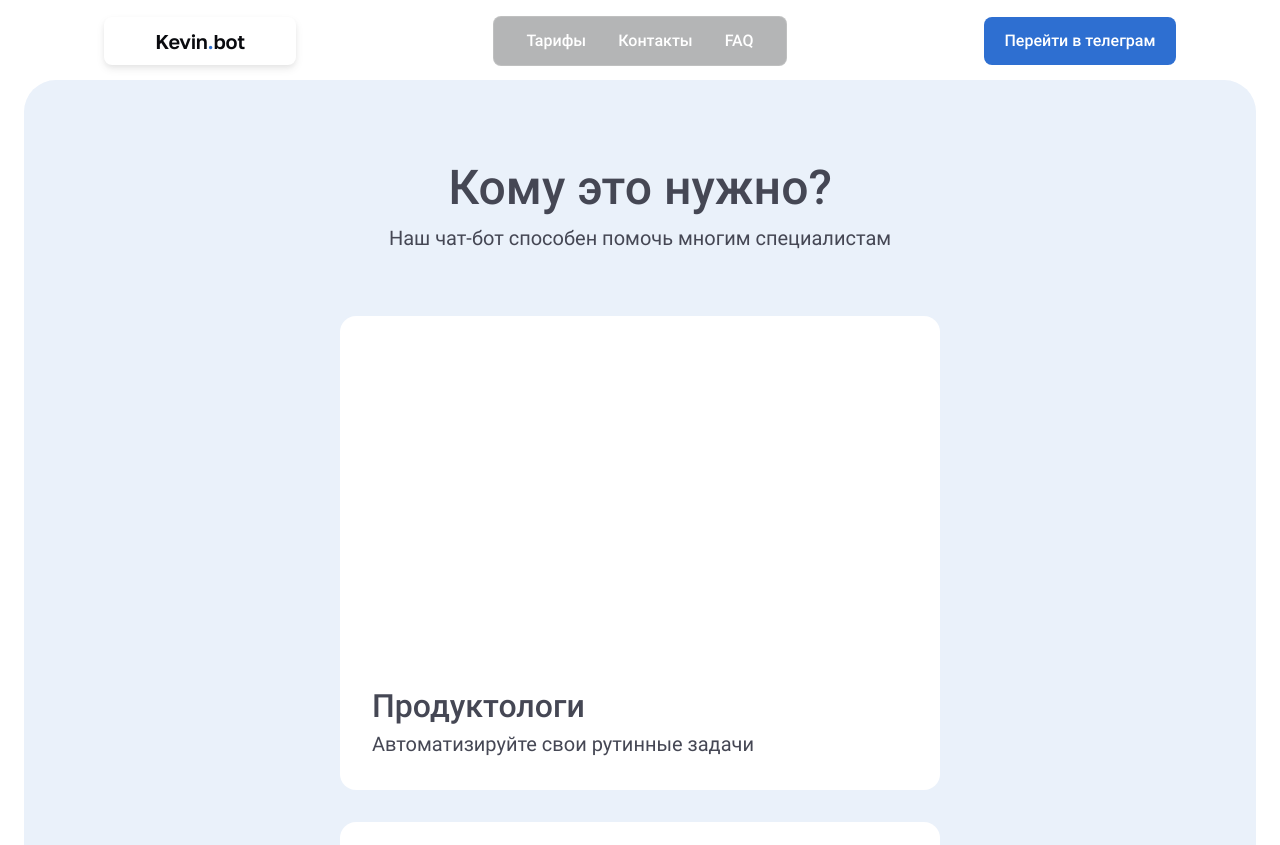
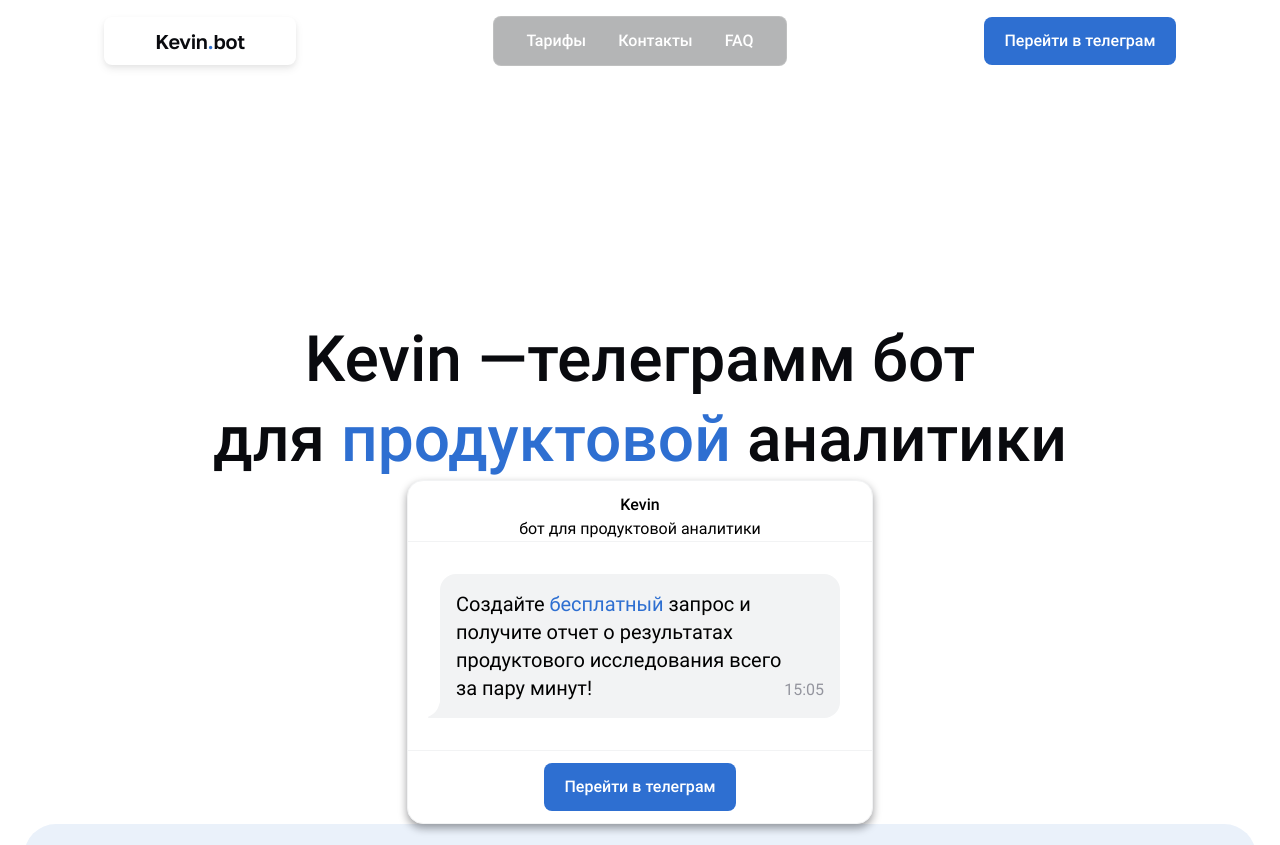
Before and after one commit to n1ckwhite/Kevin, a Next.js app: page / in a window 1280 px wide. Shown: the top 845 px of the page. Built offline with nearby package versions, Linux system fonts and the light colour scheme.

Commit message:
feat(kevin): делаю kevin блок

```diff
--- a/src/app/assets/styles/_variables_colors.css
+++ b/src/app/assets/styles/_variables_colors.css
@@ -3,8 +3,10 @@
     --white-color: rgba(255,255,255,1);
     --black-color: rgba(0,0,0,1);
     --text-black-color: #090A0E;
-  --gradation-text-icons-basic-quaternary-color: #94959E;
-  --gradation-surface-secondary-color: #F2F3F4;
+    --gradation-text-icons-basic-quaternary-color: #94959E;
+    --gradation-surface-secondary: #f2f3f4;
+    --gradation-text-icons-basic-primary: #090a0e;
+    --gradation-surface-secondary-color: #F2F3F4;
 
   /* blue */
   --blue-light-border: 1px solid rgba(233, 235, 248, 1);
--- /dev/null
+++ b/src/app/components/Kevin/Kevin.module.css
@@ -0,0 +1,11 @@
+.wrapper {
+  padding: 240px 104px 0;
+  box-sizing: border-box;
+}
+
+.wrapper__scroll {
+  display: flex;
+  align-items: center;
+  justify-content: center;
+  flex-direction: column;
+}
--- /dev/null
+++ b/src/app/components/Kevin/Kevin.tsx
@@ -0,0 +1,15 @@
+import { FC } from "react"
+
+import { KevinMessage } from "./components/KevinMessage"
+import { KevinTitle } from "./components/KevinTitle"
+import s from './Kevin.module.css'
+
+export const Kevin: FC = () => (
+  <div className={s.wrapper}>
+    <div className={s.wrapper__scroll}>
+      <KevinTitle />
+      <KevinMessage />
+    </div>
+
+  </div>
+)
--- /dev/null
+++ b/src/app/components/Kevin/components/KevinMessage/KevinMessage.module.css
@@ -0,0 +1,70 @@
+.message {
+  display: flex;
+  flex-direction: column;
+  justify-content: center;
+  align-items: center;
+  box-sizing: border-box;
+  border-radius: 16px;
+  padding: 12px 0;
+  border: 1px solid var(--gradation-surface-secondary-color, #F2F3F4);
+  box-shadow: 0 4px 8px rgba(9,10,14,.4);
+  background: var(--white-color);
+}
+
+.message__txt {
+  width: 100%;
+  padding: 0 16px;
+  text-align: center;
+  box-sizing: border-box;
+}
+
+.message__borders {
+  width: 100%;
+  padding: 0 32px 32px 32px;
+  box-sizing: border-box;
+  border-bottom: 1px solid var(--gradation-surface-secondary-color, #F2F3F4);
+  border-top: 1px solid var(--gradation-surface-secondary-color, #F2F3F4);
+  margin-bottom: 12px;
+}
+
+.message__title {
+  font: var(--typography-big-text-medium);
+}
+
+.message__subtitle {
+  font: var(--typography-big-text-regular);
+}
+
+.message__block {
+  margin-top: 32px;
+  padding: 16px;
+  max-width: 400px;
+  box-sizing: border-box;
+  background: var(--gradation-surface-secondary, #f2f3f4);
+  border-radius: 16px 16px 16px 0;
+  display: flex;
+  justify-content: space-between;
+  align-items: flex-end;
+  position: relative;
+}
+
+.message__block_tail {
+  position: absolute;
+  bottom: 0;
+  left: -12px;
+  height: 16px;
+}
+
+
+.message__text {
+  font: var(--typography-large-text-regular);
+}
+
+.message__text_span {
+  color: var(--blue-normal-color);
+}
+
+.message__time {
+  font: var(--typography-big-text-regular);
+  color: var(--gradation-text-icons-basic-quaternary-color);
+}
--- /dev/null
+++ b/src/app/components/Kevin/components/KevinMessage/KevinMessage.tsx
@@ -0,0 +1,46 @@
+import { FC } from "react"
+
+import { Button } from "@/app/components/Button"
+import { Icon } from "@/app/components/Icon"
+
+import s from './KevinMessage.module.css'
+
+const date = new Date()
+const timeMinutes = (date.getMinutes() < 10 ? '0' : '') + date.getMinutes()
+const time = `${date.getHours()}:${timeMinutes}`
+
+export const KevinMessage: FC = () => (
+  <div className={s.message}>
+    <div className={s.message__txt}>
+      <p className={s.message__title}>Kevin</p>
+      <p className={s.message__subtitle}>бот для продуктовой аналитики</p>
+    </div>
+    <div className={s.message__borders}>
+      <div className={s.message__block}>
+        <p className={s.message__text}>
+          Создайте
+          {' '}
+          <span className={s.message__text_span}>бесплатный</span>
+          {' '}
+          запрос и получите отчет о результатах продуктового исследования всего за пару минут!
+        </p>
+        <p className={s.message__time}>
+          {time}
+        </p>
+        <div className={s.message__block_tail}>
+          <svg fill="none" height="16" viewBox="0 0 12 16" width="12" xmlns="http://www.w3.org/2000/svg">
+            <path
+              d="M12 0V16H0.822794C-0.0650273
+             16 -0.266957 14.7557 0.575304
+             14.4749V14.4749C5.24926 12.9169
+              8.91691 9.24926 10.4749 4.5753L12 0Z"
+              fill="#F2F3F4"
+            />
+          </svg>
+
+        </div>
+      </div>
+    </div>
+    <Button text="Перейти в телеграм" />
+  </div>
+)
--- /dev/null
+++ b/src/app/components/Kevin/components/KevinMessage/index.ts
@@ -0,0 +1 @@
+export * from './KevinMessage'
--- /dev/null
+++ b/src/app/components/Kevin/components/KevinTitle/KevinTitle.module.css
@@ -0,0 +1,21 @@
+.title {
+  font: var(--typography-h1-semi-bold-desktop);
+  color: var(--gradation-text-icons-basic-primary);
+  text-align: center;
+}
+
+.title__span {
+  color: var(--blue-normal-color);
+}
+
+@media screen and (max-width: 900px) {
+  .title {
+    font: var(--typography-h1-semi-bold-mobile);
+  }
+  .title__span {
+    color: var(--gradation-text-icons-basic-primary);
+  }
+  .br {
+    display: none;
+  }
+}
--- /dev/null
+++ b/src/app/components/Kevin/components/KevinTitle/KevinTitle.tsx
@@ -0,0 +1,16 @@
+import { FC } from "react"
+
+import s from './KevinTitle.module.css'
+
+export const KevinTitle: FC = () => (
+  <h1 className={s.title}>
+    Kevin&nbsp;&mdash;телеграмм бот
+    {' '}
+    <br className={s.br} />
+    для
+    {' '}
+    <span className={s.title__span}>продуктовой</span>
+    {' '}
+    аналитики
+  </h1>
+)
--- /dev/null
+++ b/src/app/components/Kevin/components/KevinTitle/index.ts
@@ -0,0 +1 @@
+export * from './KevinTitle'
--- /dev/null
+++ b/src/app/components/Kevin/index.ts
@@ -0,0 +1 @@
+export * from './Kevin'
--- a/src/app/page.module.css
+++ b/src/app/page.module.css
@@ -2,9 +2,16 @@
   margin-top: 80px;
 }
 
+.page {
+  padding-bottom: 24px;
+  box-sizing: border-box;
+}
 
 @media screen and (max-width: 900px) {
   .wrapper {
     margin-top: 73px;
   }
+  .page {
+    padding-bottom: 0;
+  }
 }
--- a/src/app/page.tsx
+++ b/src/app/page.tsx
@@ -1,4 +1,6 @@
 import "./assets/styles/main.css"
+
+import { Kevin } from "@/app/components/Kevin"
 
 import { Header } from "./components/Header"
 import { Times } from "./components/Times"
@@ -8,9 +10,10 @@
 import s from './page.module.css'
 
 const Home = () => (
-  <div>
+  <div className={s.page}>
     <Header />
     <div className={s.wrapper}>
+      <Kevin />
       <Helper />
       <Times />
       <Faq />
```
